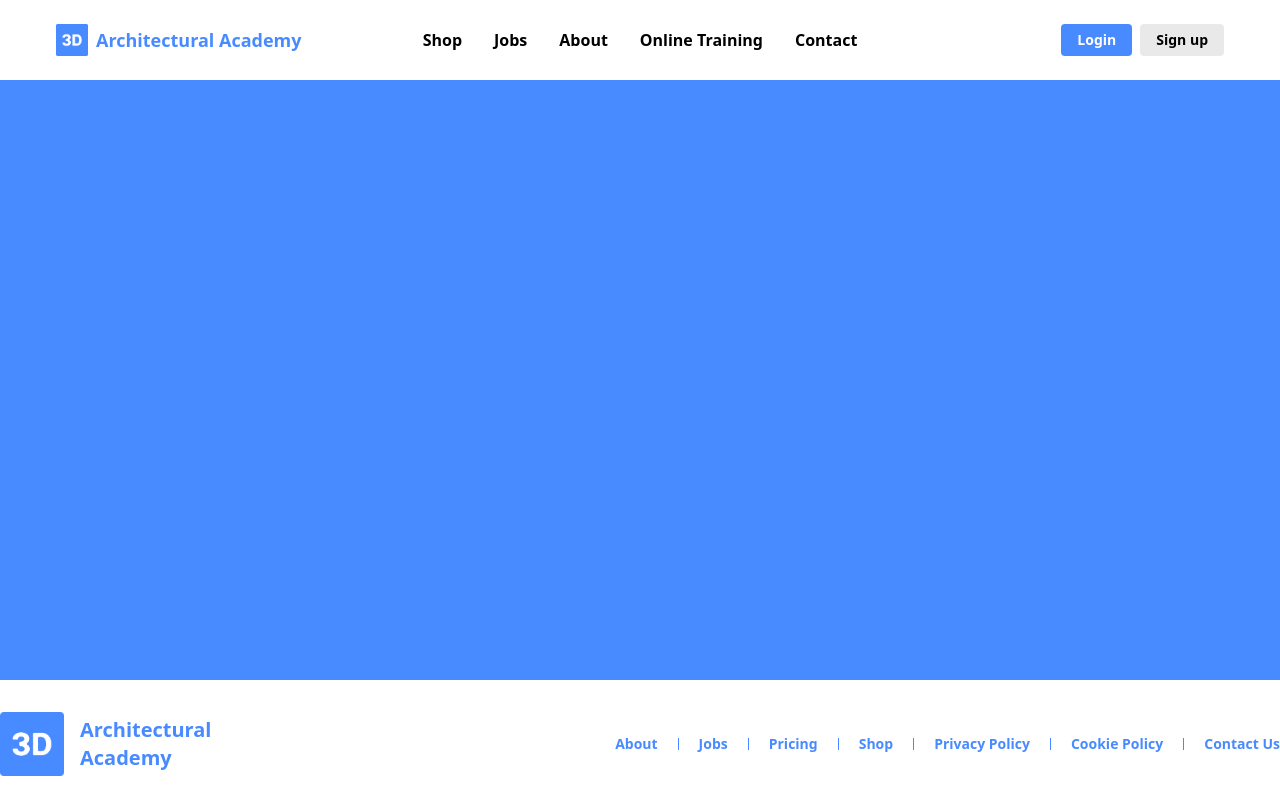
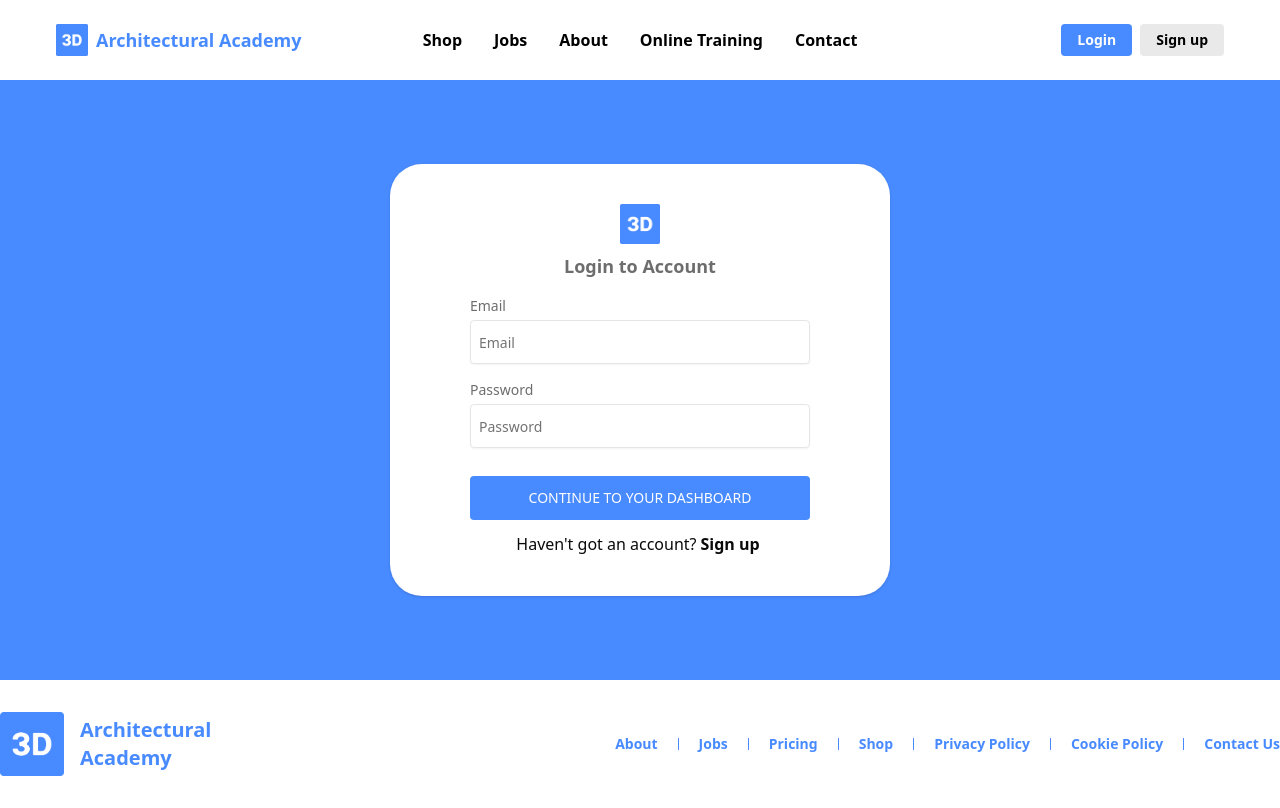
Before and after one commit to luckydevstar/new-3daa-frontend, a Next.js app: page /login in a window 1280 px wide. Built offline with nearby package versions, Linux system fonts and the light colour scheme.

Commit message:
add signup, login page

```diff
--- a/app/(auth)/login/page.tsx
+++ b/app/(auth)/login/page.tsx
@@ -1,13 +1,54 @@
-const Login = () => {
+import { DatePickerWithInput } from "@/components/partial";
+import { Button } from "@/components/ui/button";
+import { Input } from "@/components/ui/input";
+import Link from "next/link";
+
+const Signup = () => {
     return (
         <div
-            className="flex items-center justify-center bg-primaryMain"
+            className="flex items-center justify-center bg-primaryMain py-1"
             style={{minHeight: 'calc(100vh - 200px)'}}
 
         >
+            <div className="flex flex-col items-center max-w-125 w-125 bg-white rounded-4xl shadow-sm px-20 py-10 gap-4">
+                <div className="flex flex-col gap-2 items-center">
+                    <img src={"/images/logo.png"} className="w-10 h-10" />
 
+                    <h3 className="font-semibold text-lg text-lightDark">Login to Account</h3>
+                </div>
+
+                <div className="flex flex-col gap-1 w-full">
+                    <label className="text-lightDark text-sm">Email</label>
+                    <Input
+                        type="email"
+                        className="h-11 px-2 py-2 font-sm text-black rounded-sm"
+                        placeholder="Email"
+                    />
+                </div>
+
+                <div className="flex flex-col gap-1 w-full">
+                    <label className="text-lightDark text-sm">Password</label>
+                    <Input
+                        type="password"
+                        className="h-11 px-2 py-2 font-sm text-black rounded-sm"
+                        placeholder="Password"
+                    />
+
+                </div>
+
+                <div className="flex flex-col gap-3 w-full">
+                    <Button className="w-full bg-primaryMain text-white h-11 rounded-sm hover:bg-primaryMain cursor-pointer mt-3">
+                        CONTINUE TO YOUR DASHBOARD
+                    </Button>
+
+                    <p className="text-center">
+                        <span>Haven't got an account?</span>
+                        <Link href={"/signup"} className="font-bold mx-1">Sign up</Link>
+                    </p>
+                </div>
+            </div>
         </div>
     )
 }
 
-export default Login;
+export default Signup;
--- a/app/(auth)/signup/page.tsx
+++ b/app/(auth)/signup/page.tsx
@@ -18,6 +18,8 @@ const Signup = () => {
                         <span className="text-black pr-2">Join</span>
                         <span className="text-primaryMain">3DAA</span>
                     </h3>
+
+                    <h3 className="font-semibold text-lg text-lightDark">Create an Account</h3>
                 </div>
 
                 <div className="flex gap-2">
```
